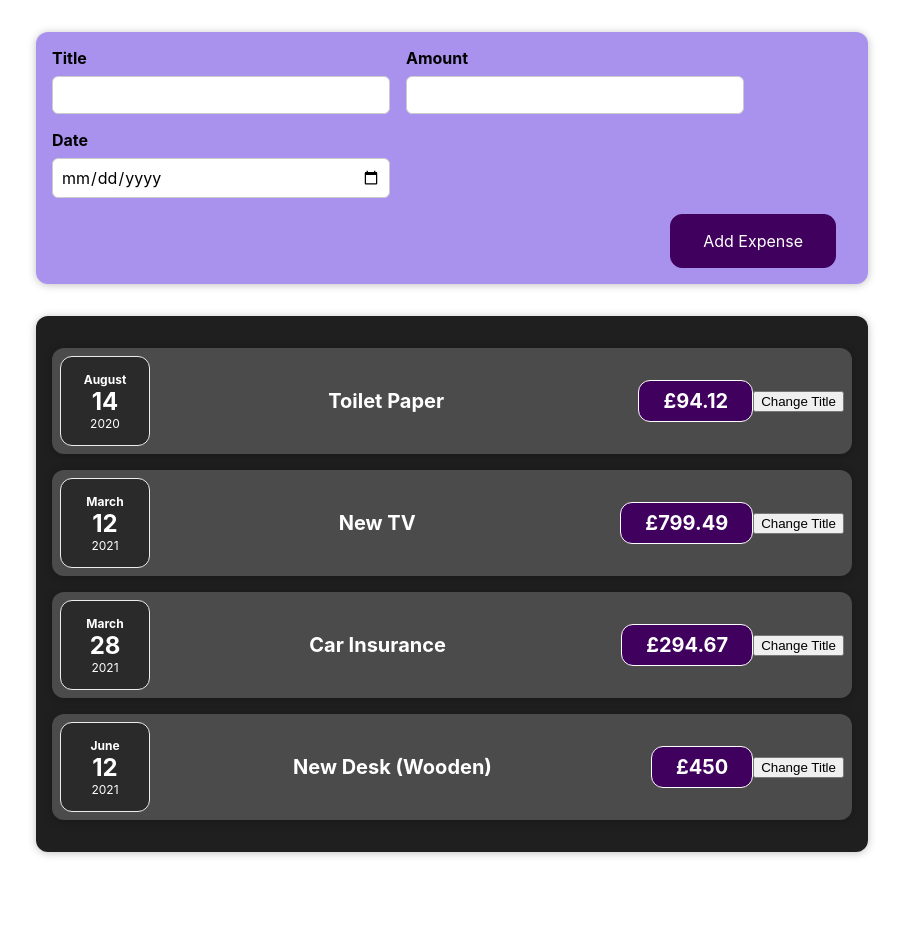
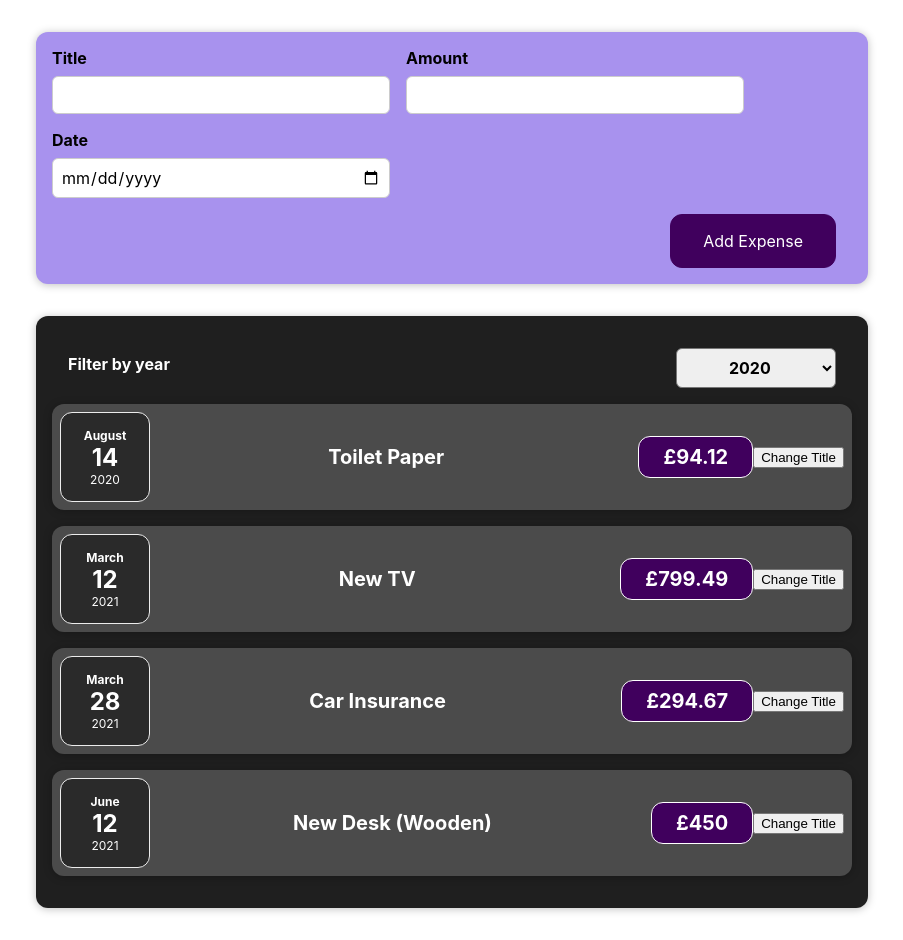
Before and after one commit to afratetlay/react-complete-guide-project, a React (Create React App) app: page / in a window 1280 px wide. Shown: the whole page, without its empty margins (188-1091 px from the left). Before the commit the page ends 884 px from the top, so only its background shows below. Built offline with nearby package versions, Linux system fonts and the light colour scheme.

Commit message:
adding expensesfilter

```diff
--- a/src/components/Expenses/Expenses.js
+++ b/src/components/Expenses/Expenses.js
@@ -1,12 +1,23 @@
-import React from "react";
+import React, { useState } from "react";
 
 import "./Expenses.css";
 import ExpenseItem from "./ExpenseItem";
 import Card from "../UI/Card";
+import ExpensesFilter from "./ExpensesFilter";
+import "./ExpensesFilter.css";
 
 const Expenses = (props) => {
+  const [filteredYear, setFilteredYear] = useState("2020");
+  const filterChangeHandler = (selectedYear) => {
+    setFilteredYear(selectedYear);
+  };
   return (
+    <div>
       <Card className="expenses">
+        <ExpensesFilter
+          selected={filteredYear}
+          onChangeFilter={filterChangeHandler}
+        />
         <ExpenseItem
           title={props.expenses[0].title}
           amount={props.expenses[0].amount}
@@ -28,6 +39,7 @@ const Expenses = (props) => {
           date={props.expenses[3].date}
         />
       </Card>
+    </div>
   );
 };
 
--- /dev/null
+++ b/src/components/Expenses/ExpensesFilter.css
@@ -0,0 +1,24 @@
+.expenses-filter {
+  color: white;
+  padding: 0 1rem;
+}
+
+.expenses-filter__control {
+  display: flex;
+  width: 100%;
+  align-items: center;
+  justify-content: space-between;
+  margin: 1rem 0;
+}
+
+.expenses-filter label {
+  font-weight: bold;
+  margin-bottom: 0.5rem;
+}
+
+.expenses-filter select {
+  font: inherit;
+  padding: 0.5rem 3rem;
+  font-weight: bold;
+  border-radius: 6px;
+}
--- /dev/null
+++ b/src/components/Expenses/ExpensesFilter.js
@@ -0,0 +1,24 @@
+import React from "react";
+
+import "./ExpensesFilter.css";
+
+const ExpensesFilter = (props) => {
+  const dropDownChangeHandler = (event) => {
+    props.onChangeFilter(event.target.value);
+  };
+  return (
+    <div className="expenses-filter">
+      <div className="expenses-filter__control">
+        <label>Filter by year</label>
+        <select value={props.selected} onChange={dropDownChangeHandler}>
+          <option value="2022">2022</option>
+          <option value="2021">2021</option>
+          <option value="2020">2020</option>
+          <option value="2019">2019</option>
+        </select>
+      </div>
+    </div>
+  );
+};
+
+export default ExpensesFilter;
```
Lines whose indentation alone changed are shown as unchanged.
